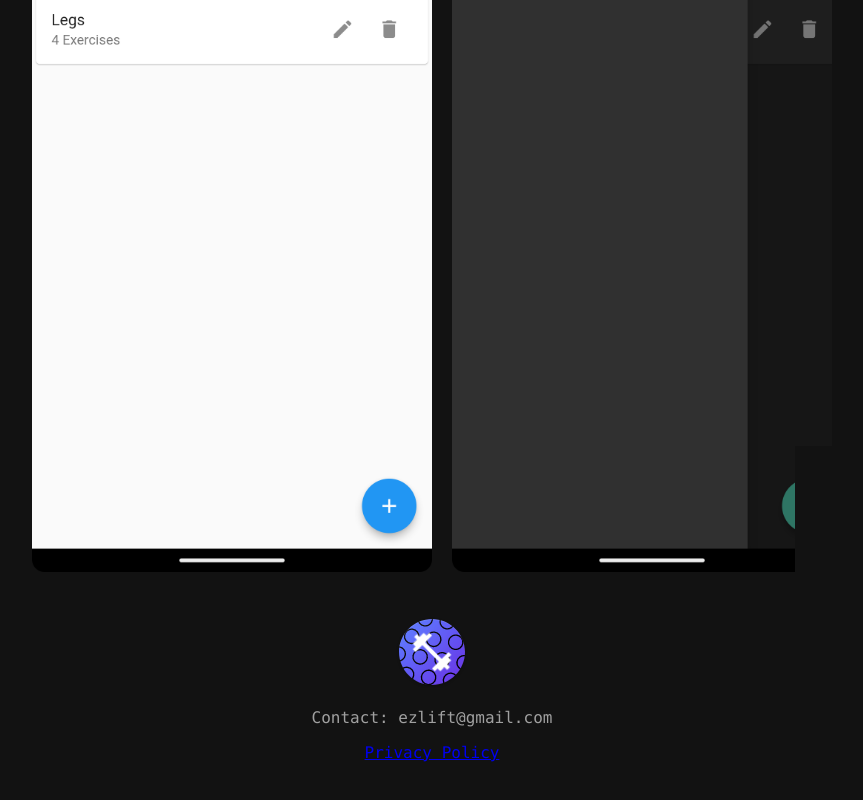
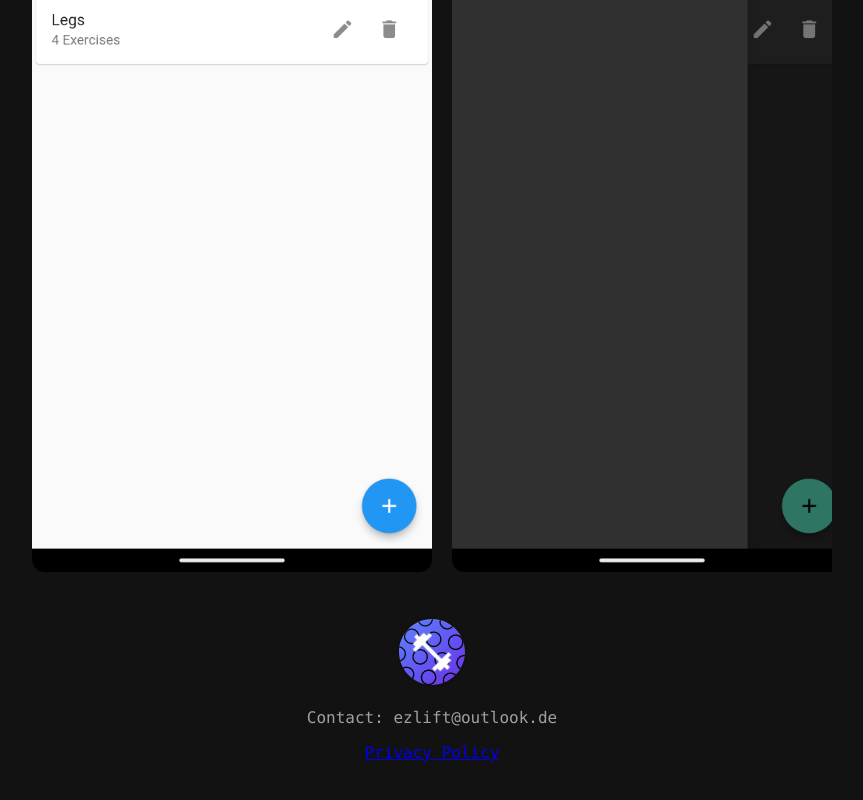
Before and after one commit to windschi3f/windschi3f.github.io, a plain HTML site: page index.html in a window 1280 px wide. Shown: the part 689-1489 px from the top of the page, without its empty margins (208-1071 px from the left). Drawn offline with Linux system fonts and the light colour scheme.

Commit message:
Change email

```diff
--- a/index.html
+++ b/index.html
@@ -57,7 +57,7 @@
     </main>
     <footer>
         <img src="ic_launcher.png" alt="App Logo">
-        <p>Contact: ezlift@gmail.com</p>
+        <p>Contact: ezlift@outlook.de</p>
         <p><a href="privacy.html">Privacy Policy</a></p>
     </footer>
 </body>
```
Also changed, not shown: privacy.html (+1 -1 lines).
